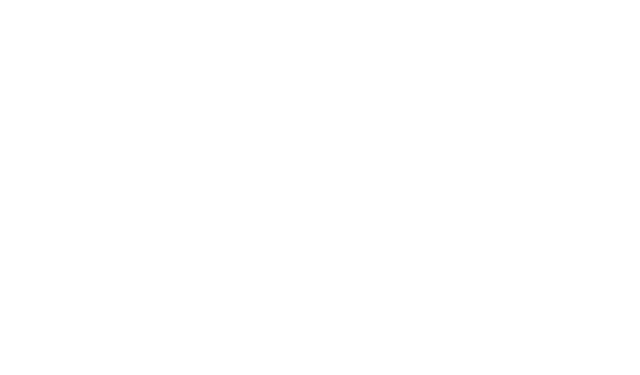
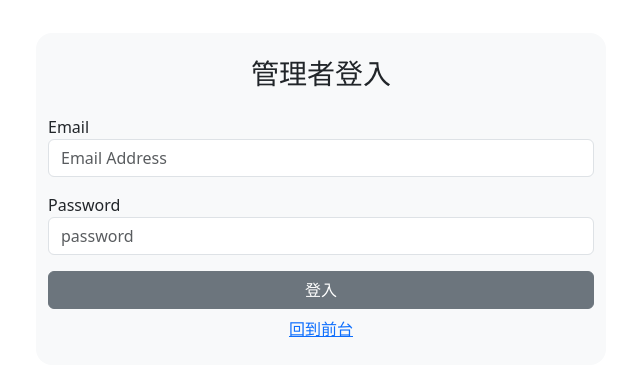
Before and after one commit to rubylo718/farm-ec-react, a React (Create React App) app: page /#/login in a window 1280 px wide. Shown: the part 201-576 px from the top of the page, without its empty margins (319-959 px from the left). Built offline with nearby package versions, Linux system fonts and the light colour scheme.

Commit message:
feat: add login page

```diff
--- a/package.json
+++ b/package.json
@@ -9,6 +9,7 @@
     "bootstrap": "^5.3.2",
     "react": "^18.2.0",
     "react-dom": "^18.2.0",
+    "react-router-dom": "^6.16.0",
     "react-scripts": "5.0.1",
     "sass": "^1.68.0",
     "web-vitals": "^2.1.4"
--- a/src/App.js
+++ b/src/App.js
@@ -1,7 +1,15 @@
+import { Routes, Route } from 'react-router-dom'
+import Login from './pages/Login'
 import './styles/style.scss'
 
 function App() {
-	return <div className="App"></div>
+	return (
+		<div className="App">
+			<Routes>
+				<Route path="/login" element={<Login />}></Route>
+			</Routes>
+		</div>
+	)
 }
 
 export default App
--- a/src/index.js
+++ b/src/index.js
@@ -1,10 +1,13 @@
-import React from 'react';
-import ReactDOM from 'react-dom/client';
-import App from './App';
+import React from 'react'
+import ReactDOM from 'react-dom/client'
+import App from './App'
+import { HashRouter } from 'react-router-dom'
 
-const root = ReactDOM.createRoot(document.getElementById('root'));
+const root = ReactDOM.createRoot(document.getElementById('root'))
 root.render(
-  <React.StrictMode>
-    <App />
-  </React.StrictMode>
-);
+	<React.StrictMode>
+		<HashRouter>
+			<App />
+		</HashRouter>
+	</React.StrictMode>
+)
--- /dev/null
+++ b/src/pages/Login.js
@@ -0,0 +1,54 @@
+import { useState } from 'react'
+import { Link } from 'react-router-dom'
+
+const Login = () => {
+	const [username, setUsername] = useState('')
+	const [password, setPassword] = useState('')
+
+	const handleSubmit = () => {
+		console.log({username, password})
+	}
+	return (
+		<div className="container">
+			<div className="row justify-content-center align-items-center vh-100">
+				<div className="col-md-6 py-4 bg-light rounded-4">
+					<h1 className="h3 mb-4 font-weight-normal text-center">管理者登入</h1>
+					<div className="mb-2">
+						<label htmlFor="email" className="form-label w-100">
+							Email
+							<input
+								id="email"
+								className="form-control"
+								name="username"
+								type="email"
+								placeholder="Email Address"
+								value={username}
+								onChange={(e) => {setUsername(e.target.value)}}
+							/>
+						</label>
+					</div>
+					<div className="mb-2">
+						<label htmlFor="password" className="form-label w-100">
+							Password
+							<input
+								type="password"
+								className="form-control"
+								name="password"
+								id="password"
+								placeholder="password"
+								value={password}
+								onChange={(e)=> {setPassword(e.target.value)}}
+							/>
+						</label>
+					</div>
+					<button type="button" className="btn btn-secondary w-100 mb-2" onClick={handleSubmit}>
+						登入
+					</button>
+					<p className='mb-0 text-center'><Link to="/">回到前台</Link></p>
+				</div>
+			</div>
+		</div>
+	)
+}
+
+export default Login
--- a/src/styles/style.scss
+++ b/src/styles/style.scss
@@ -9,6 +9,6 @@
 'dark': #212529,
 );
 
-$enable-rounded: false;
+//$enable-rounded: false;
 
 @import "bootstrap/scss/bootstrap";
```
Also changed, not shown: 1 other file (tests, documents, lock files or other folders).
